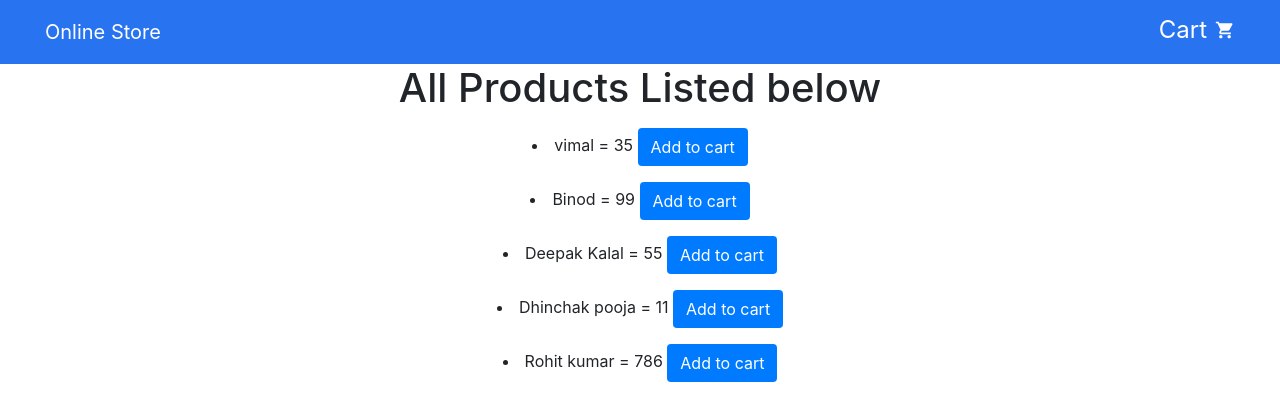
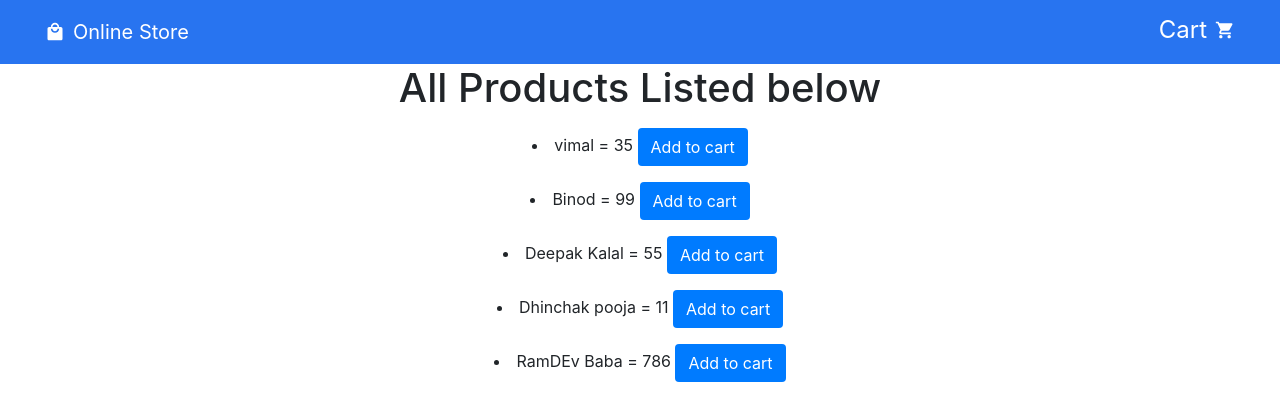
Before and after one commit to abhikumar22/Online-Store, a React (Create React App) app: page / in a window 1280 px wide. Shown: the top 420 px of the page. Built offline with nearby package versions, Linux system fonts and the light colour scheme.

Commit message:
header alingment

```diff
--- a/src/components/cartList.js
+++ b/src/components/cartList.js
@@ -23,7 +23,7 @@ const CartList = ({ someProp }) => {
     }, [cartList]);
     console.log("redder carlist")
     return (
-        <div className="text-center">
+        <div className="text-center mt-5">
             {/* <ol> */}
             {cartList.length === 0 ?
                 <div >
@@ -49,6 +49,7 @@ const CartList = ({ someProp }) => {
                         }} className="btn bg-primary my-2 text-white">Delete From Cart</button></li>
                     )}
                     <div> Total Amount To be paid = {totalAmount}</div>
+                    <button className="btn btn-success mt-5">Checkout</button>
                 </div>
             }
             {/* </ol> */}
--- a/src/components/header.js
+++ b/src/components/header.js
@@ -8,6 +8,7 @@ import ShoppingCartIcon from '@material-ui/icons/ShoppingCart';
 // import FavoriteBorderIcon from '@material-ui/icons/FavoriteBorder';
 import IconButton from "@material-ui/core/IconButton"
 import { Badge } from '@material-ui/core';
+import LocalMallIcon from '@material-ui/icons/LocalMall';
 
 import {
     useSelector,
@@ -23,7 +24,12 @@ export default function Header() {
     return (
         <div className="navStyle">
             <div className="row text-center justify-content-between px-5">
-                <IconButton><Link to="/"><span className="navbar-brand text-white" >Online Store</span></Link></IconButton>
+                <IconButton className="text-white text-center aling-items-center">
+                    <div>
+                    <LocalMallIcon className="header__icon" fontSize="small" />
+                    <Link to="/"><span className="navbar-brand text-white ml-2" >Online Store</span></Link>
+                    </div>
+                </IconButton>
                 {/* <div className="wishList px-2">
                     <Link to="/wishlist">
                     <IconButton>
--- a/src/entryFile.js
+++ b/src/entryFile.js
@@ -22,7 +22,7 @@ let obj = [{
 
 actions.addProductList(obj)
 actions.addProduct({
-  name: "Rohit kumar",
+  name: "RamDEv Baba",
   price: 786
 })
 
```
